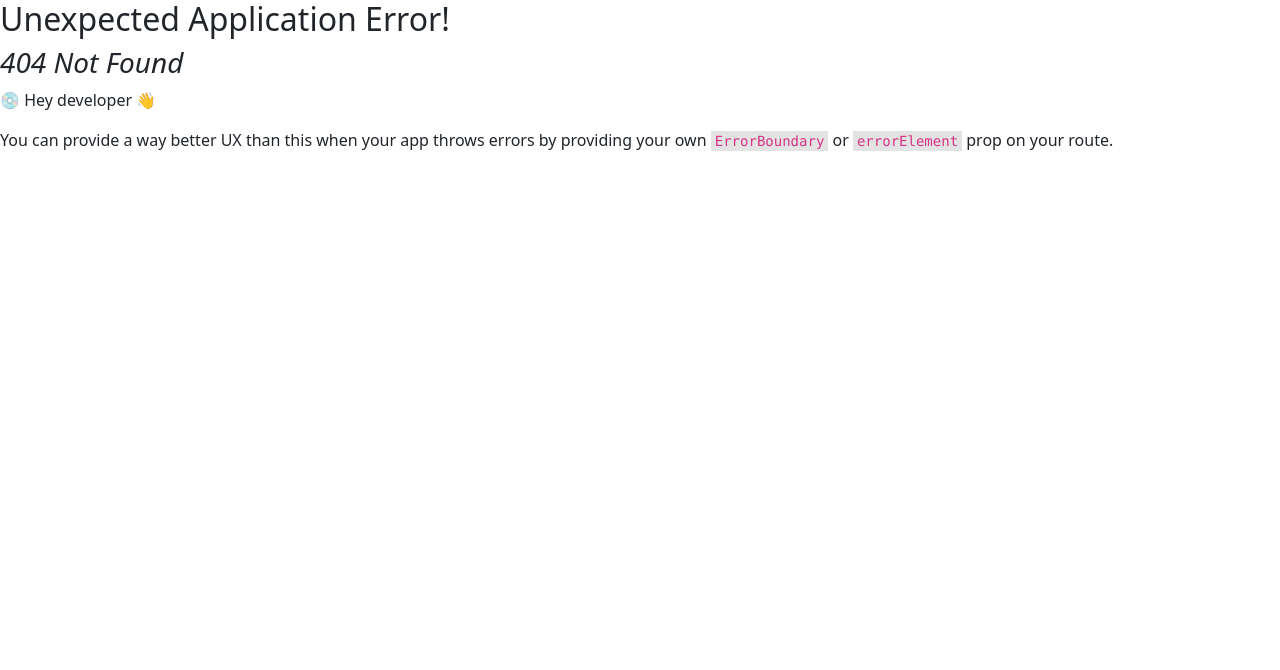
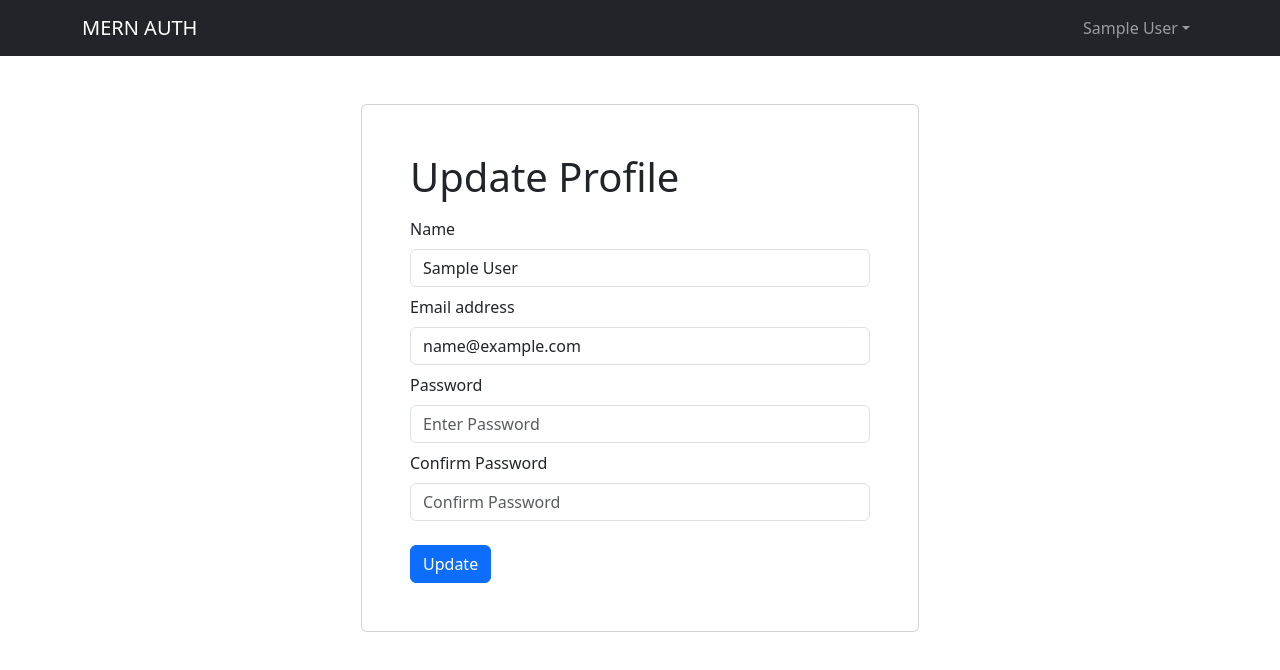
Before and after one commit to Wawerugeek/Mern-auth-starter, a React (Vite) app in the folder frontend/: page /profile in a window 1280 px wide. Before the commit this address had no page. Shown: the top 670 px of the page. Built offline with nearby package versions, Linux system fonts and the light colour scheme; sample sign-in values are in the browser's storage.

Commit message:
update profile functionality

```diff
--- /dev/null
+++ b/frontend/src/components/PrivateRoute.jsx
@@ -0,0 +1,9 @@
+import { Navigate, Outlet } from "react-router-dom";
+import { useSelector } from "react-redux";
+
+const PrivateRoute = () => {
+  const { userInfo } = useSelector((state) => state.auth);
+  return userInfo ? <Outlet /> : <Navigate to="/login" replace />;
+};
+
+export default PrivateRoute;
--- a/frontend/src/main.jsx
+++ b/frontend/src/main.jsx
@@ -1,30 +1,40 @@
-import React from 'react'
-import ReactDOM from 'react-dom/client'
-import { createBrowserRouter, createRoutesFromElements, Route, RouterProvider} from 'react-router-dom'
-import store from './store';
-import { Provider } from 'react-redux';
-import App from './App.jsx'
-import "bootstrap/dist/css/bootstrap.min.css"
-import './index.css'
-import HomeScreen from './screens/HomeScreen.jsx'
-import LoginScreen from './screens/LoginScreen.jsx'
-import RegisterScreen from './screens/RegisterScreen.jsx'
-
+import React from "react";
+import ReactDOM from "react-dom/client";
+import {
+  createBrowserRouter,
+  createRoutesFromElements,
+  Route,
+  RouterProvider,
+} from "react-router-dom";
+import store from "./store";
+import { Provider } from "react-redux";
+import App from "./App.jsx";
+import "bootstrap/dist/css/bootstrap.min.css";
+import "./index.css";
+import HomeScreen from "./screens/HomeScreen.jsx";
+import LoginScreen from "./screens/LoginScreen.jsx";
+import RegisterScreen from "./screens/RegisterScreen.jsx";
+import ProfileScreen from "./screens/ProfileScreen";
+import PrivateRoute from "./components/PrivateRoute";
 
 const router = createBrowserRouter(
   createRoutesFromElements(
-    <Route path='/' element={<App />}>
-      <Route index={true} path='/' element={<HomeScreen/>} />
-      <Route path='/login' element={<LoginScreen />} />
-      <Route path='/register' element={<RegisterScreen />} />
+    <Route path="/" element={<App />}>
+      <Route index={true} path="/" element={<HomeScreen />} />
+      <Route path="/login" element={<LoginScreen />} />
+      <Route path="/register" element={<RegisterScreen />} />
+      {/* private route */}
+      <Route path="" element={<PrivateRoute />}>
+        <Route path="/profile" element={<ProfileScreen />} />
+      </Route>
     </Route>
   )
-)
+);
 
-ReactDOM.createRoot(document.getElementById('root')).render(
+ReactDOM.createRoot(document.getElementById("root")).render(
   <Provider store={store}>
-   <React.StrictMode>
-    <RouterProvider router={ router} />
-  </React.StrictMode>
+    <React.StrictMode>
+      <RouterProvider router={router} />
+    </React.StrictMode>
   </Provider>
-)
+);
--- /dev/null
+++ b/frontend/src/screens/ProfileScreen.jsx
@@ -0,0 +1,109 @@
+import { useState, useEffect } from "react";
+import { Link, useNavigate } from "react-router-dom";
+import { Form, Button} from "react-bootstrap";
+import FormContainer from "../components/FormContainer";
+import { useDispatch, useSelector } from "react-redux";
+import { toast } from "react-toastify";
+import Loader from "../components/Loader";
+import { setCredentials } from "../slices/authSlices";
+import { useUpdateUserMutation } from "../slices/usersApiSlice";
+
+const ProfileScreen = () => {
+  const [email, setEmail] = useState("");
+  const [name, setName] = useState("");
+  const [password, setPassword] = useState("");
+  const [confirmPassword, setConfirmPassword] = useState("");
+
+  const navigate = useNavigate();
+  const dispatch = useDispatch();
+
+  const { userInfo } = useSelector((state) => state.auth);
+
+  const [ updateProfile, {isLoading}] = useUpdateUserMutation();
+
+
+
+
+  useEffect(() => {
+   setName(userInfo.name);
+   setEmail(userInfo.email);
+
+  }, [userInfo.setName, userInfo.setEmail]);
+
+  const submitHandler = async (e) => {
+    e.preventDefault();
+    if (password !== confirmPassword) {
+      toast.error("Passwords do not match");
+    } else {
+      try {
+        const res = await updateProfile({
+            _id: userInfo._id,
+            name,
+            email,
+            password
+        }).unwrap();
+        dispatch(setCredentials({...res}));
+        toast.success("profile updated");
+
+      } catch (err) {
+        toast.error(err?.data?.message || err.error);
+
+      }
+    }
+  };
+
+  return (
+    <FormContainer>
+      <h1> Update Profile</h1>
+      <Form onSubmit={submitHandler}>
+        <Form.Group className="my-2" controlId="name">
+          <Form.Label> Name </Form.Label>
+          <Form.Control
+            type="text"
+            placeholder="Enter Name"
+            value={name}
+            onChange={(e) => setName(e.target.value)}
+          ></Form.Control>
+        </Form.Group>
+
+        <Form.Group className="my-2" controlId="email">
+          <Form.Label> Email address </Form.Label>
+          <Form.Control
+            type="email"
+            placeholder="Enter Email"
+            value={email}
+            onChange={(e) => setEmail(e.target.value)}
+          ></Form.Control>
+        </Form.Group>
+
+        <Form.Group className="my-2" controlId="password">
+          <Form.Label> Password </Form.Label>
+          <Form.Control
+            type="password"
+            placeholder="Enter Password"
+            value={password}
+            onChange={(e) => setPassword(e.target.value)}
+          ></Form.Control>
+        </Form.Group>
+
+        <Form.Group className="my-2" controlId="confirmPassword">
+          <Form.Label> Confirm Password </Form.Label>
+          <Form.Control
+            type="password"
+            placeholder="Confirm Password"
+            value={confirmPassword}
+            onChange={(e) => setConfirmPassword(e.target.value)}
+          ></Form.Control>
+        </Form.Group>
+
+        {isLoading && <Loader/>}
+
+        <Button type="submit" variant="primary" className="mt-3">
+          Update
+        </Button>
+      </Form>
+    </FormContainer>
+  );
+};
+
+export default ProfileScreen;
--- a/frontend/src/slices/usersApiSlice.js
+++ b/frontend/src/slices/usersApiSlice.js
@@ -22,10 +22,18 @@
     logout: builder.mutation({
       query: () => ({
         url: `${USERS_URL}/logout`,
-        method: 'POST',
-      })
-    })
+        method: "POST",
+      }),
+    }),
+    updateUser: builder.mutation({
+      query: (data) => ({
+        url: `${USERS_URL}/profile`,
+        method: "PUT",
+        body: data,
+      }),
+    }),
   }),
 });
 
-export const { useLoginMutation, useLogoutMutation, useRegisterMutation } = usersApiSlice;
+export const { useLoginMutation, useLogoutMutation, useRegisterMutation, useUpdateUserMutation} =
+  usersApiSlice;
```
